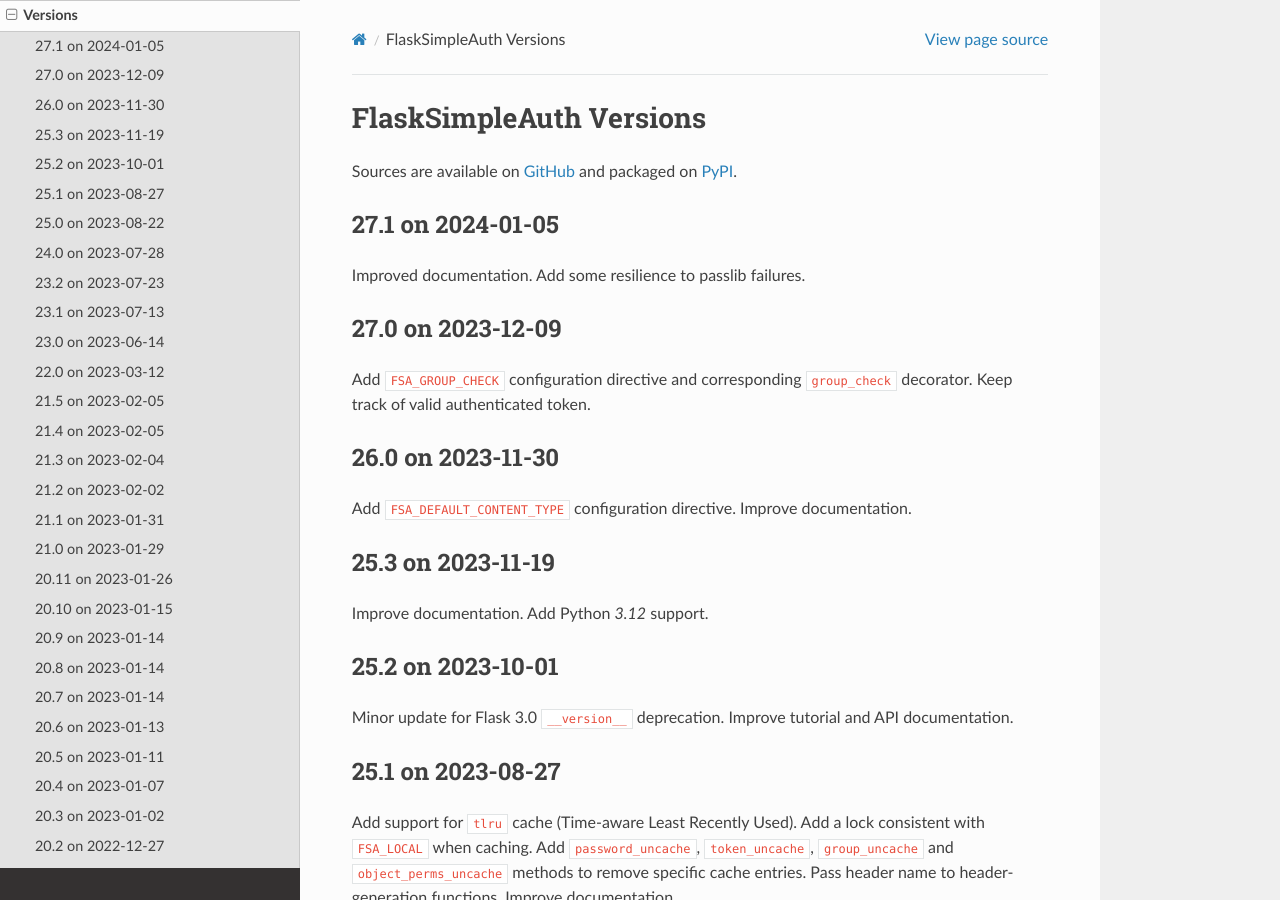
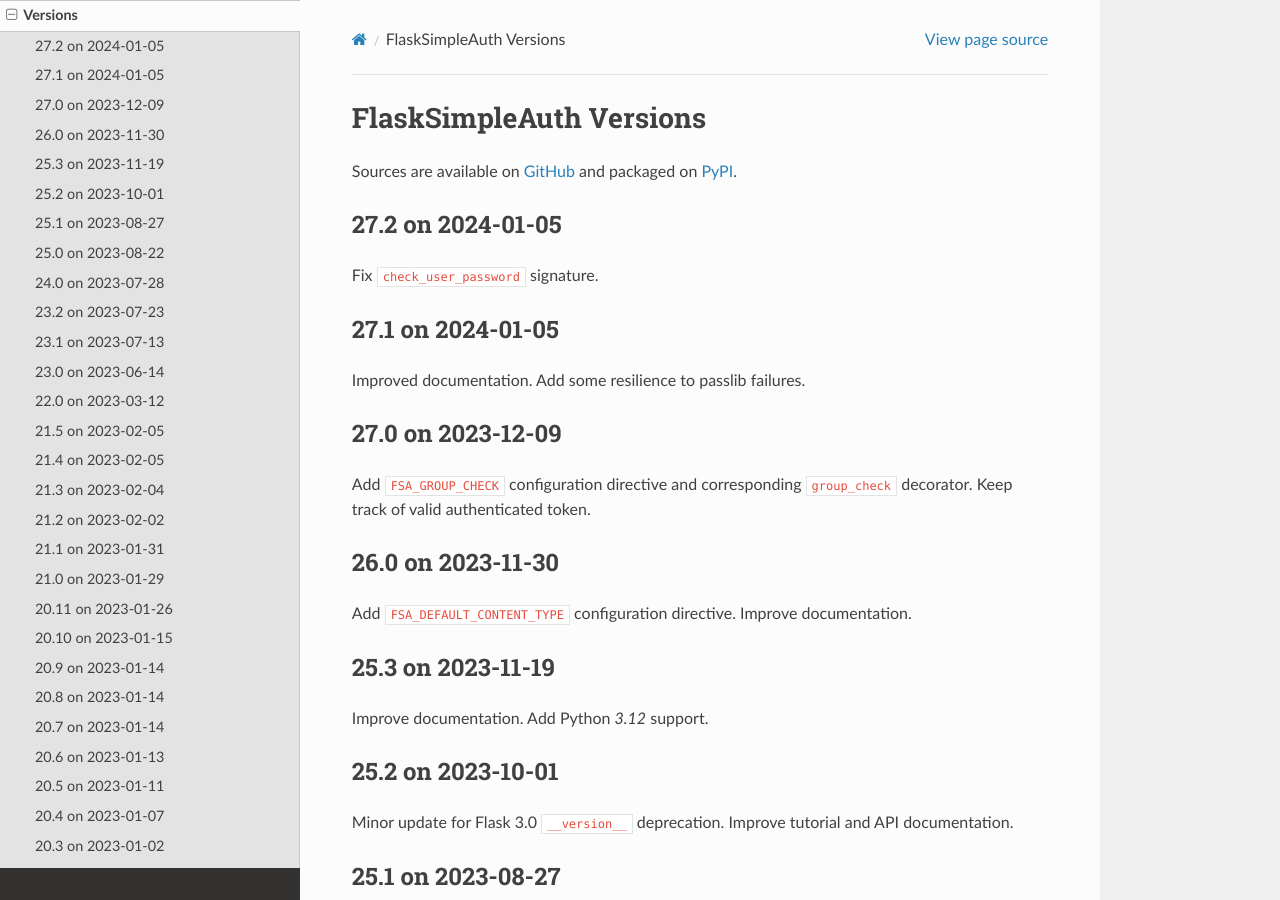
Before and after one commit to zx80/flask-simple-auth, a Sphinx documentation site: the page built from docs/VERSIONS.md, in a window 1280 px wide and 900 px high. Built offline with Sphinx 7.4.7 and the Read the Docs theme 2.0.0, drawn with Linux system fonts in a browser that asks for light colours; pages that are not in the unit, such as notebooks, are missing from menus.

Commit message:
next will be 27.2

```diff
--- a/docs/VERSIONS.md
+++ b/docs/VERSIONS.md
@@ -2,6 +2,10 @@
 
 Sources are available on [GitHub](https://github.com/zx80/flask-simple-auth)
 and packaged on [PyPI](https://pypi.org/project/FlaskSimpleAuth/).
+
+## 27.2 on 2024-01-05
+
+Fix `check_user_password` signature.
 
 ## 27.1 on 2024-01-05
 
--- a/pyproject.toml
+++ b/pyproject.toml
@@ -4,7 +4,7 @@
 
 [project]
 name = "FlaskSimpleAuth"
-version = "27.1"
+version = "27.2"
 authors = [ { name = "Fabien Coelho", email = "flask.auth@coelho.net" } ]
 description = "Simple authentication, authorization and parameters for Flask, emphasizing configurability"
 readme = "README.md"
```
